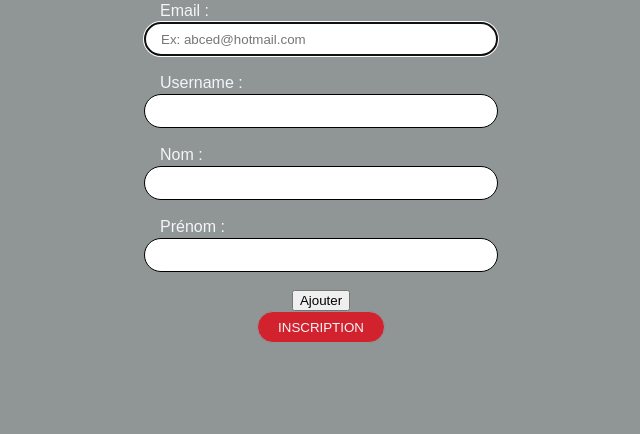
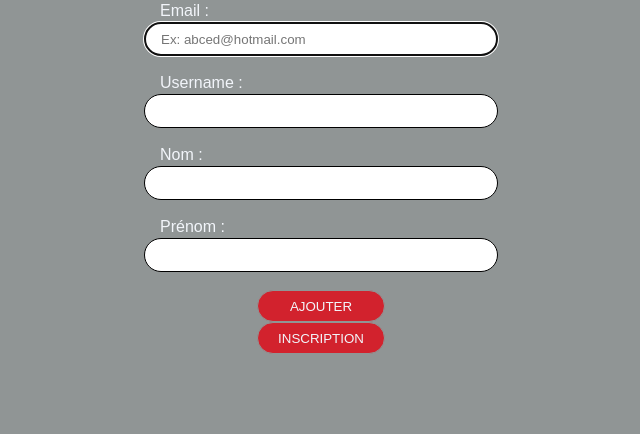
Before and after one commit to Demoniakx/Projet-ADB-ThomasDeCampenaere, a PHP site: page /vue/pinscription.php in a window 1280 px wide. Shown: the part 492-926 px from the top of the page, without its empty margins (368-1008 px from the left). Before the commit the page ends 835 px from the top, so only its background shows below. Run offline with PHP 8.4, Linux system fonts and the light colour scheme; the visitor is signed in with stand-in values (Sample User, id 1).

Commit message:
Update pinscription.php

```diff
--- a/vue/pinscription.php
+++ b/vue/pinscription.php
@@ -53,7 +53,7 @@
                     <?php
                     if($_SESSION['user']['role']){
                         ?>
-                        <input type="submit" name="bAdduser" value="Ajouter"></input>
+                        <input class="button" type="submit" name="bAdduser" value="Ajouter"></input>
                     <?php   }
                     ?>
                     <input class="button" type="submit" name="bInscription" value="Inscription"></input>
```
